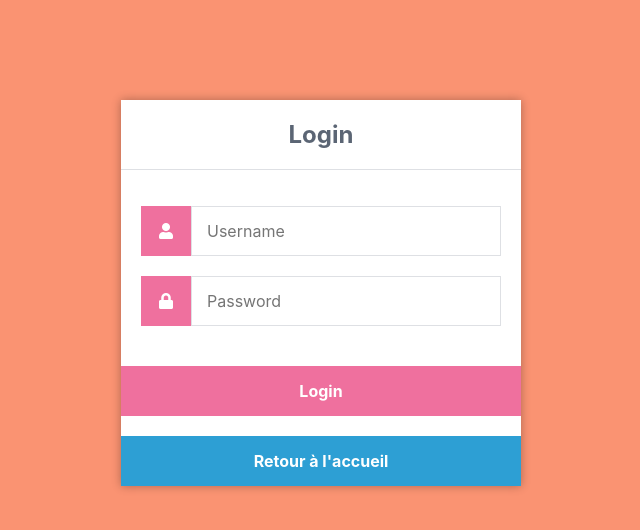
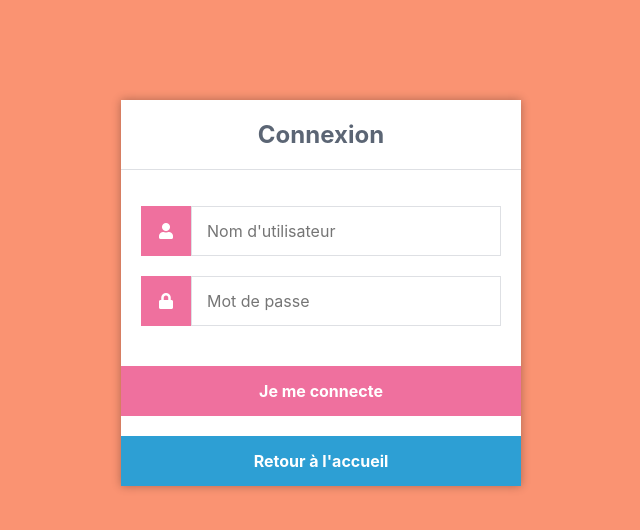
Before and after one commit to YannQgn/projet_don, a Flask app: page /admin/login in a window 1280 px wide. Shown: the top 530 px of the page, without its empty margins (319-959 px from the left). Run offline with Flask 3, Linux system fonts and the light colour scheme; data that the repository does not hold is empty; some libraries are stand-ins or nearby versions.

Commit message:
bug commit

```diff
--- a/static/style.css
+++ b/static/style.css
@@ -335,6 +335,7 @@ h1 {
     width: 100%;
     height: 100%;
     text-align: center;
+    text-decoration: none;
 }
 
 .donation>a:hover {
@@ -427,6 +428,10 @@ h1 {
     background-color: #e4497d;
 }
 
+img:not(.logo) {
+    filter: blur(5px)
+}
+
 @media (max-width: 978px) {
     .nav-link {
         font-size: 14px !important;
--- a/templates/base.html
+++ b/templates/base.html
@@ -131,6 +131,7 @@
         function showToast(message, duration) {
             const toastElement = document.createElement('div');
             toastElement.classList.add('toast');
+            toastElement.classList.add('show');
             toastElement.innerText = message;
             document.body.appendChild(toastElement);
             const timeRemainingElement = document.createElement('span');
--- a/templates/login.html
+++ b/templates/login.html
@@ -147,19 +147,19 @@
         {% endwith %}
         <div class="login">
             <a href="{{ url_for('login') }}" class="active" style="text-decoration: none;">
-                <h1>Login</h1>
+                <h1>Connexion</h1>
             </a>
             <form action="{{ url_for('login') }}" method="post">
                 <label for="username">
                     <i class="fas fa-user"></i>
                 </label>
-                <input type="text" name="username" placeholder="Username" id="username" required>
+                <input type="text" name="username" placeholder="Nom d'utilisateur" id="username" required>
                 <label for="password">
                     <i class="fas fa-lock"></i>
                 </label>
-                <input type="password" name="password" placeholder="Password" id="password" required>
+                <input type="password" name="password" placeholder="Mot de passe" id="password" required>
                 <div class="msg">{{ msg }}</div>
-                <input type="submit" value="Login">
+                <input type="submit" value="Je me connecte">
                 <a href="{{ url_for('index') }}" class="custom-link" style="text-decoration: none;">
                     Retour à l'accueil
                 </a>
```
